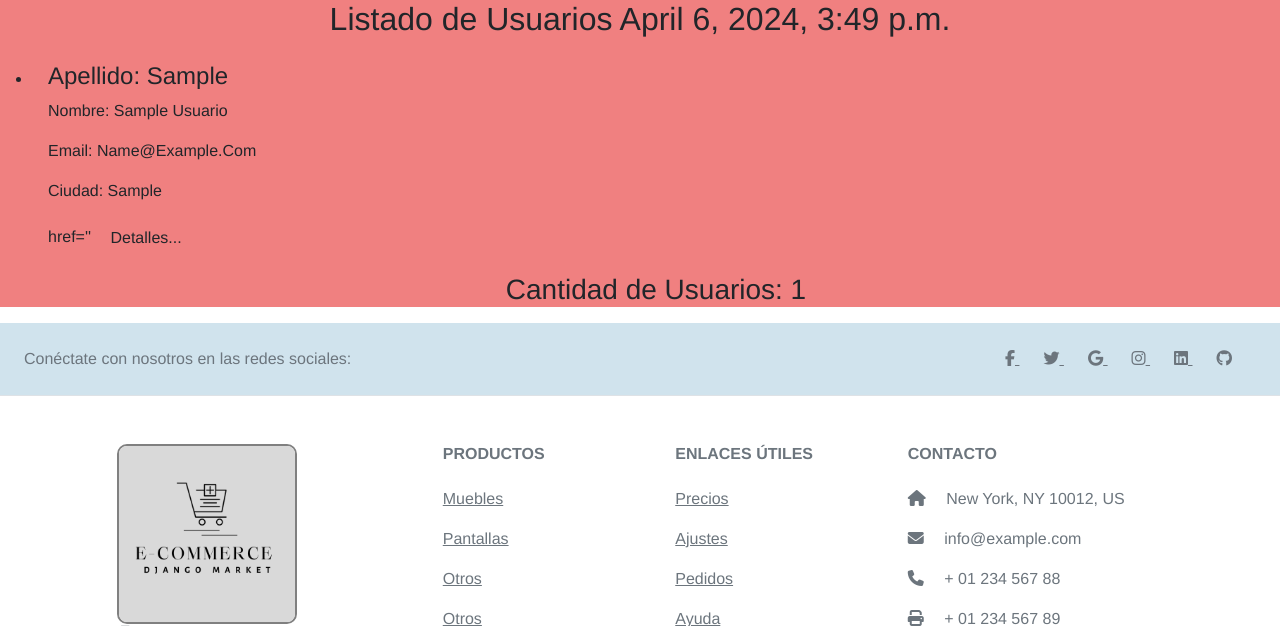
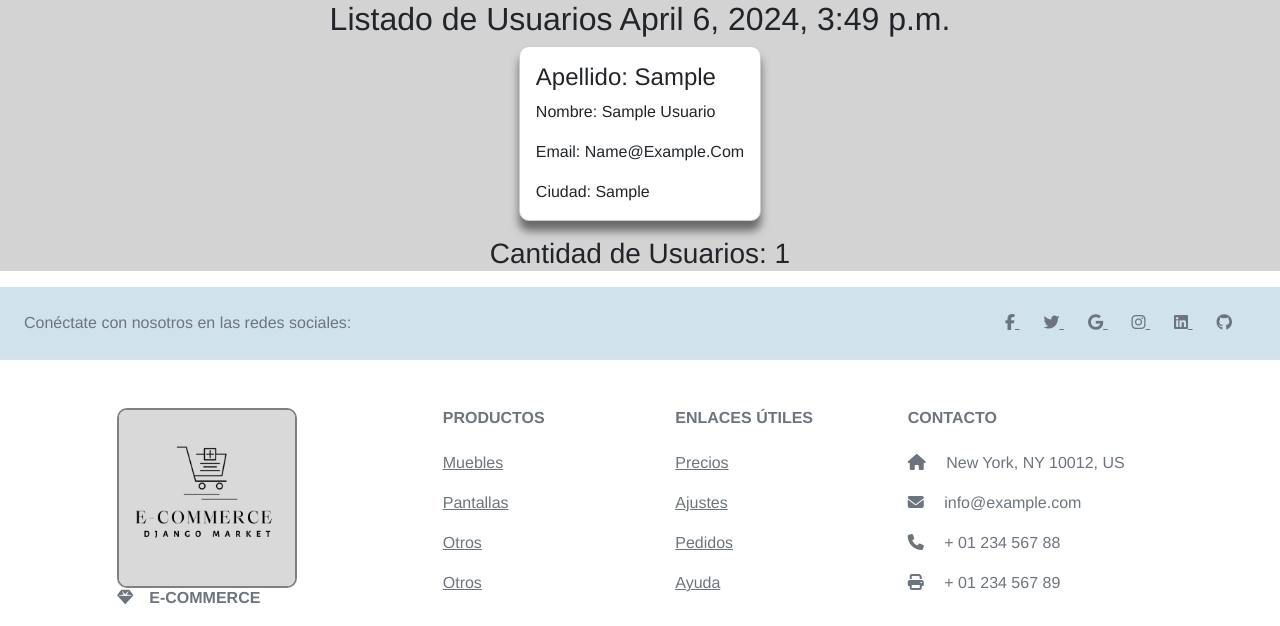
Before and after one commit to DiegoGomezcor4/proyectodjango, a Django app: page /usuarios/listado in a window 1280 px wide. Shown: the part 126-752 px from the top of the page. Run offline with Django 5.2, Linux system fonts and the light colour scheme; a user stored in the database is signed in; tables that the repository leaves empty hold one stand-in row (values such as "Sample post"); some libraries are stand-ins or nearby versions.

Commit message:
corregido listado usuarios

```diff
--- a/core/static/css/usuarios_listado.css
+++ b/core/static/css/usuarios_listado.css
@@ -1,3 +1,27 @@
 main {
-    background-color: lightcoral;
+    background-color: lightgray;
 }
+
+.card-container {
+    display: flex;
+    flex-wrap: wrap;
+    justify-content: space-around;
+    align-items: center;
+}
+
+.card {
+    width: auto;
+    margin-bottom: 1rem;
+    border: 1px solid #ccc; /* Añade un borde para visualizar el tamaño de la tarjeta */
+    border-radius: 10px;
+
+    /* Agrega una sombra */
+    box-shadow: 0 10px 8px rgba(0, 0, 0, 0.5);
+    transition: transform 0.3s ease; /* Agrega una transición suave al transformar */
+}
+
+.card:hover {
+    box-shadow: 0 8px 16px rgba(0, 0, 0, 0.2); /* Cambia la sombra al pasar el mouse */
+    transform: translateY(-5px); /* Desplaza la tarjeta 5px hacia arriba al pasar el mouse */
+    background-color: gray;
+}
--- a/core/templates/productos_listado.html
+++ b/core/templates/productos_listado.html
@@ -31,7 +31,9 @@
 
     <ul class="list-unstyled">
         <div class="card-container">
+
             {% for nombre_producto in listado_productos %}
+
                 <div class="card">
                     {% if nombre_producto.imagen %}
                         <img src="{{ nombre_producto.imagen.url }}" class="card-img-top img-fluid" alt="{{ nombre_producto.nombre }}">
--- a/core/templates/usuarios_listado.html
+++ b/core/templates/usuarios_listado.html
@@ -7,28 +7,32 @@
 {% block content %}
     <h2 style="text-align: center;">Listado de Usuarios {{ fecha }}</h2>
 
-    <ul>
+
+    <ul class="list-unstyled">
+        <div class="card-container">
+
             {% for nombre_usuario in listado_usuarios %}
                 <li>
                     <!--Card content-->
+                    <div class="card">
+
+
                         <div class="card-body">
-
                             <!--Title-->
                             <h4 class="card-title">Apellido: {{nombre_usuario.apellido | title}}</h4>
                             <!--Text-->
                             <p class="card-text">Nombre: {{nombre_usuario.nombre | title}}</p>
                             <p class="card-text">Email: {{nombre_usuario.email | title}}</p>
                             <p class="card-text">Ciudad: {{nombre_usuario.ciudad | title}}</p>
-
-                    <!-- Provides extra visual weight and identifies the primary action in a set of buttons -->
-                    <a> href='' <button type="button" class="btn btn-light-blue btn-md">Detalles...</button></a>
+                        </div>
 
                     </div>
 
                 </li>
-        {% empty %}
-            <p>No hay inscriptos</p>
+
             {% endfor %}
+
+        </div>
         <h3 style="text-align: center;">Cantidad de Usuarios: {{cant_usuarios}}</h3>
     </ul>
 
```
Lines whose indentation alone changed are shown as unchanged.
